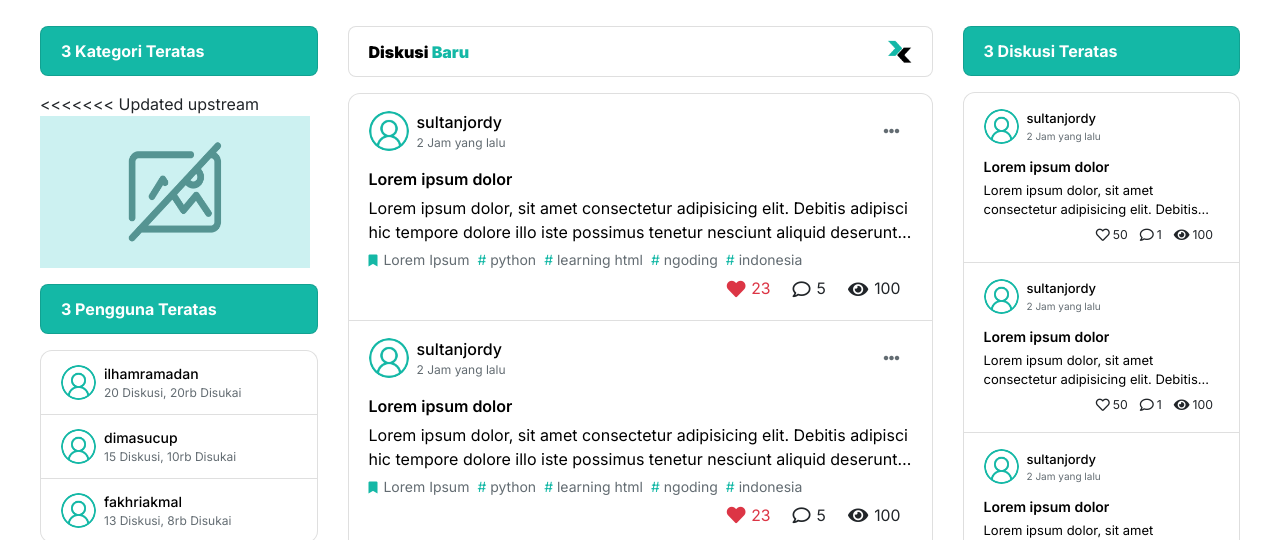
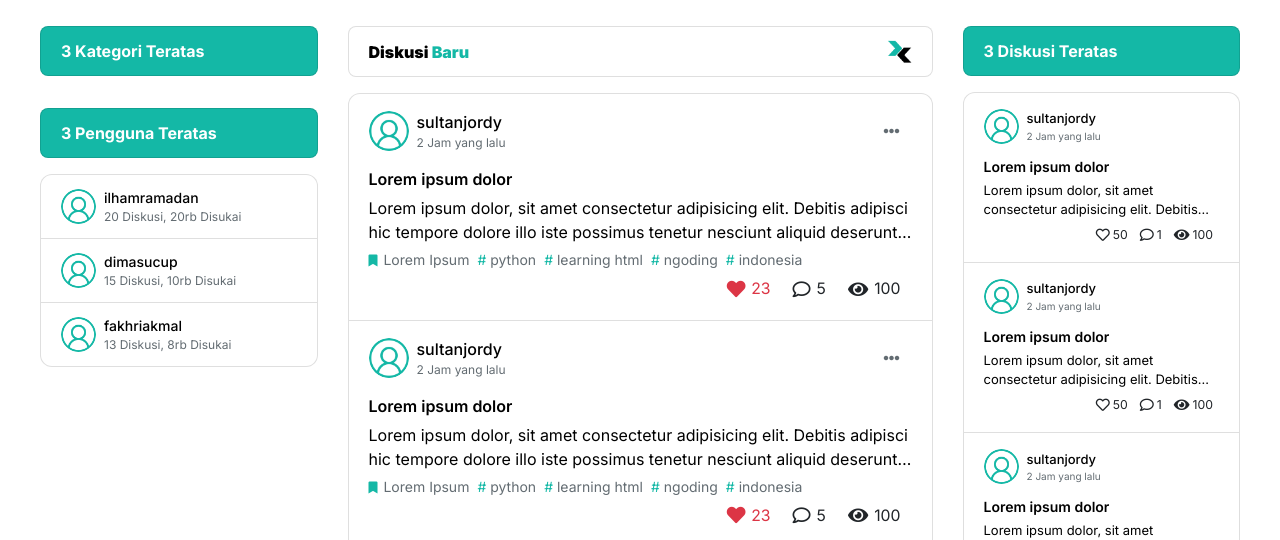
Before and after one commit to fahrianggara/codehub, a CodeIgniter 4 app: template app/Views/frontend/home.php in a window 1280 px wide. Shown: the part 104-644 px from the top of the page. Run offline with PHP 8.4 and a stand-in for CodeIgniter, Linux system fonts and the light colour scheme; the template is opened without the code that fills it, so the values that code supplies are empty; some libraries are stand-ins or nearby versions.

Commit message:
sry masi ada

```diff
--- a/app/Views/frontend/home.php
+++ b/app/Views/frontend/home.php
@@ -15,10 +15,6 @@
                     </div>
 
                     <ul class="list-group mb-3">
-<<<<<<< Updated upstream
-                            </a>
-                                <img class="mr-2" src="<?= base_url('images/empty.png') ?>">
-
                         <?php foreach ($categories as $category) : ?>
                             <li class="thread-most-item list-group-item d-flex align-items-center">
                                 <a href="javascript:void(0)" class="">
```
